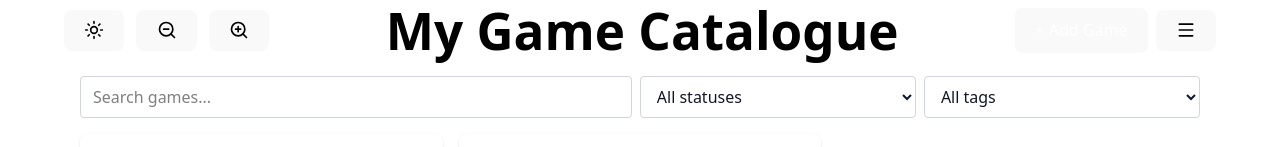
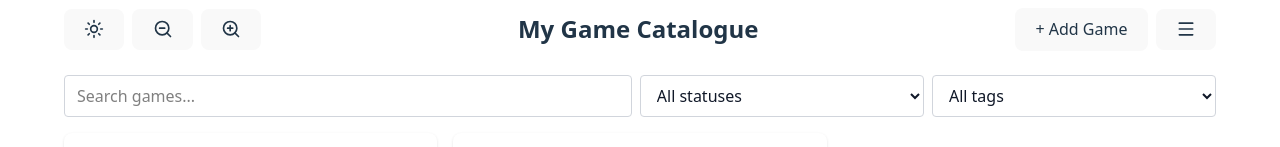
Before and after one commit to noryshepard/game-catalogue, a React (Vite) app: page / in a window 1280 px wide. Shown: the top 147 px of the page. Built offline with nearby package versions, Linux system fonts and the light colour scheme; grey boxes are pictures that could not be loaded.

Commit message:
navbar fixes

```diff
--- a/src/App.tsx
+++ b/src/App.tsx
@@ -28,7 +28,10 @@ const App = () => {
   ]);
 
   //navbar menu
-  const [isDarkMode, setIsDarkMode] = useState(localStorage.getItem('theme') === 'dark' || window.matchMedia('(prefers-color-scheme: dark)').matches);
+  const [isDarkMode, setIsDarkMode] = useState(
+    localStorage.getItem("theme") === "dark" ||
+      window.matchMedia("(prefers-color-scheme: dark)").matches
+  );
   const [cardZoom, setCardZoom] = useState(1);
   const [isMenuOpen, setIsMenuOpen] = useState(false);
 
@@ -98,15 +101,15 @@ const App = () => {
   useEffect(() => {
     if (isDarkMode) {
       document.documentElement.classList.add("dark");
-      localStorage.setItem('theme', 'dark')
+      localStorage.setItem("theme", "dark");
     } else {
       document.documentElement.classList.remove("dark");
-      localStorage.removeItem('theme')
+      localStorage.removeItem("theme");
     }
   }, [isDarkMode]);
 
   return (
-      <div className="flex-1 min-h-screen bg-white dark:bg-gray-900 text-black dark:text-white transition-colors flex flex-col">
+    <>
       <Navbar
         isDarkMode={isDarkMode}
         toggleDarkMode={toggleDarkMode}
@@ -115,10 +118,11 @@ const App = () => {
         onMenuToggle={() => setIsMenuOpen(!isMenuOpen)}
         onAddNew={handleAddNew}
       />
+      <div className="flex-1 min-h-screen bg-white dark:bg-gray-900 text-black dark:text-white transition-colors flex flex-col p-4">
         {/* Slide-out menu on the right */}
         {isMenuOpen && (
           <div
-            className={`fixed top-0 right-0 h-full w-64 bg-white dark:bg-gray-800 shadow-xl z-40 p-4 transform transition-transform duration-300
+            className={`fixed top-0 right-0 h-full w-64 bg-white dark:bg-gray-800 shadow-xl z-40 transform transition-transform duration-300
             ${isMenuOpen ? "translate-x-0" : "translate-x-full"}
   `}
           >
@@ -139,7 +143,7 @@ const App = () => {
             className="fixed inset-0 bg-black/10 backdrop-blur-sm z-30"
           />
         )}
-        <div className="flex-1 w-full max-w-6xl mx-auto p-4 flex flex-col gap-4">
+        <div className="flex-1 w-full max-w-6xl mx-auto flex flex-col gap-4">
           {/* Adjust pt-16 to match navbar height */}
           <div className="flex flex-col sm:flex-row sm:items-center sm:justify-between gap-2">
             {/* Search bar */}
@@ -231,6 +235,7 @@ const App = () => {
           />
         </div>
       </div>
+    </>
   );
 };
 
--- a/src/components/Navbar.tsx
+++ b/src/components/Navbar.tsx
@@ -19,13 +19,13 @@ const Navbar: React.FC<NavbarProps> = ({
   onAddNew,
 }) => {
   return (
-    <nav className="sticky top-0 z-100 w-full bg-white dark:bg-gray-800 px-4 py-0.5">
-      <div className="max-w-6xl mx-auto flex items-center justify-between">
+    <nav className="sticky top-0 z-100 w-full bg-white dark:bg-gray-800 px-4 py-2">
+      <div className="max-w-6xl mx-auto flex flex-wrap items-center justify-between gap-2">
         {/* Left side: Dark mode + Zoom */}
-        <div className="flex items-center space-x-3">
+        <div className="flex items-center gap-2">
           <button
             onClick={toggleDarkMode}
-            className="p-2 rounded hover:bg-gray-200 dark:hover:bg-gray-700 transition-colors"
+            className="rounded hover:bg-gray-200 dark:hover:bg-gray-700 transition-colors"
           >
             {isDarkMode ? <Moon size={20} /> : <Sun size={20} />}
           </button>
@@ -33,7 +33,7 @@ const Navbar: React.FC<NavbarProps> = ({
           {/* Zoom out */}
           <button
             onClick={zoomOut}
-            className="p-2 rounded hover:bg-gray-200 dark:hover:bg-gray-700 transition-colors"
+            className="rounded hover:bg-gray-200 dark:hover:bg-gray-700 transition-colors"
           >
             <ZoomOut size={20} />
           </button>
@@ -41,26 +41,24 @@ const Navbar: React.FC<NavbarProps> = ({
           {/* Zoom in */}
           <button
             onClick={zoomIn}
-            className="p-2 rounded hover:bg-gray-200 dark:hover:bg-gray-700 transition-colors"
+            className="rounded hover:bg-gray-200 dark:hover:bg-gray-700 transition-colors"
           >
             <ZoomIn size={20} />
           </button>
         </div>
-        <h1 className="font-semibold text-center text-base md:text-lg mx-auto">
+        <h1 className="font-bold text-center text-xl md:text-[1.5rem] dark:text-white mx-auto w-full sm:w-auto -order-1 sm:order-0">
           My Game Catalogue
         </h1>
         {/* Hamburger Button - menu right side */}
-        <div className="flex items-center space-x-2">
+        <div className="flex items-center gap-2">
           {/* Add Game button */}
           <button
             onClick={onAddNew}
-            className="bg-green-500 hover:bg-green-600 text-white font-semibold px-3 py-1 rounded transition-colors"
-          >
-            + Add Game
-          </button>
+            className="hover:bg-green-600 font-semibold rounded transition-colors text-xs"
+          >+ Add Game</button>
           <button
             onClick={onMenuToggle}
-            className="p-2 rounded hover:bg-gray-200 dark:hover:bg-gray-700 transition-colors"
+            className="rounded hover:bg-gray-200 dark:hover:bg-gray-700 transition-colors"
           >
             <Menu size={20} />
           </button>
--- a/src/index.css
+++ b/src/index.css
@@ -32,11 +32,6 @@ body {
   place-items: center;
   min-width: 320px;
   min-height: 100vh;
-}
-
-h1 {
-  font-size: 3.2em;
-  line-height: 1.1;
 }
 
 button {
```
Lines whose indentation alone changed are shown as unchanged.
